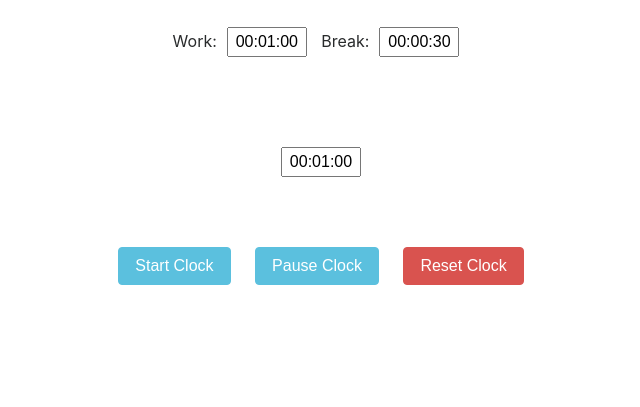
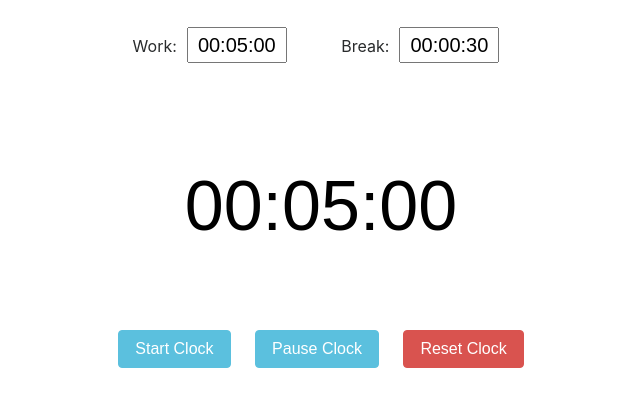
Before and after one commit to Ross117/pomodoro-clock, a plain HTML site: page index.html in a window 1280 px wide. Shown: the part 55-462 px from the top of the page, without its empty margins (319-959 px from the left). Drawn offline with nearby package versions, Linux system fonts and the light colour scheme.

Commit message:
Make input font size bigger

```diff
--- a/index.html
+++ b/index.html
@@ -25,7 +25,8 @@
       <form>
           <!--need validation - use 'pattern' attribute with a regexp?-->
           <!--use 'select' input type? -->
-          Work:<input type="text" class="prompt workTime text-center" value="00:01:00" />
+        Work:<input type="text" class="prompt workTime text-center" value="00:05:00" />
+        <span class="gap"></span>
         Break:<input type="text" class="prompt breakTime text-center" value="00:00:30" />
       </form>
     </div>
@@ -33,7 +34,7 @@
 
   <div class="row">
     <div class="mx-auto clockContainer">
-        <input type="text" class="clock text-center" value="00:01:00" readonly />
+      <input type="text" class="clock text-center" value="00:05:00" readonly />
     </div>
   </div>
 
--- a/style.css
+++ b/style.css
@@ -1,6 +1,7 @@
 input {
   margin: 10px;
-  width: 80px;
+  font-size: 20px;
+  width: 100px;
 }
 
 button {
@@ -15,7 +16,17 @@ button {
   margin-bottom: 20px;
 }
 
+.gap {
+  margin: 20px;
+}
+
 .clockContainer {
   margin-top: 50px;
   margin-bottom: 50px;
 }
+
+.clock {
+  border: transparent;
+  font-size: 70px;
+  width: 280px;
+}
```
Lines whose indentation alone changed are shown as unchanged.
